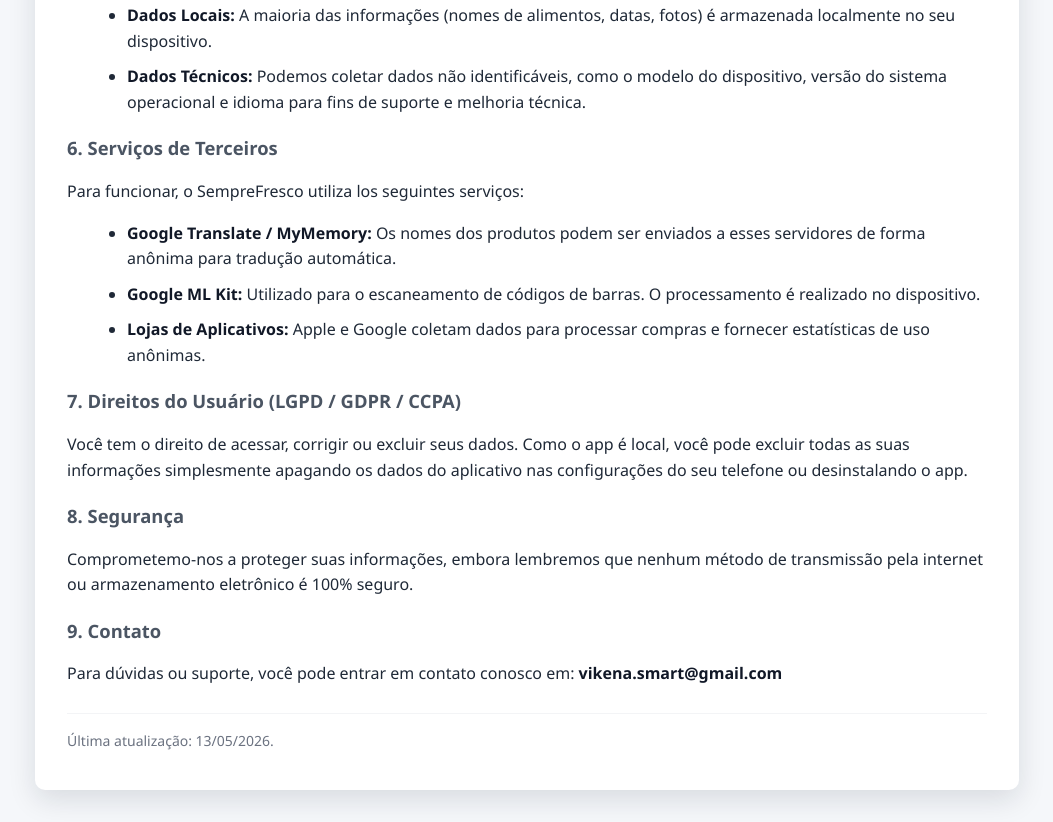
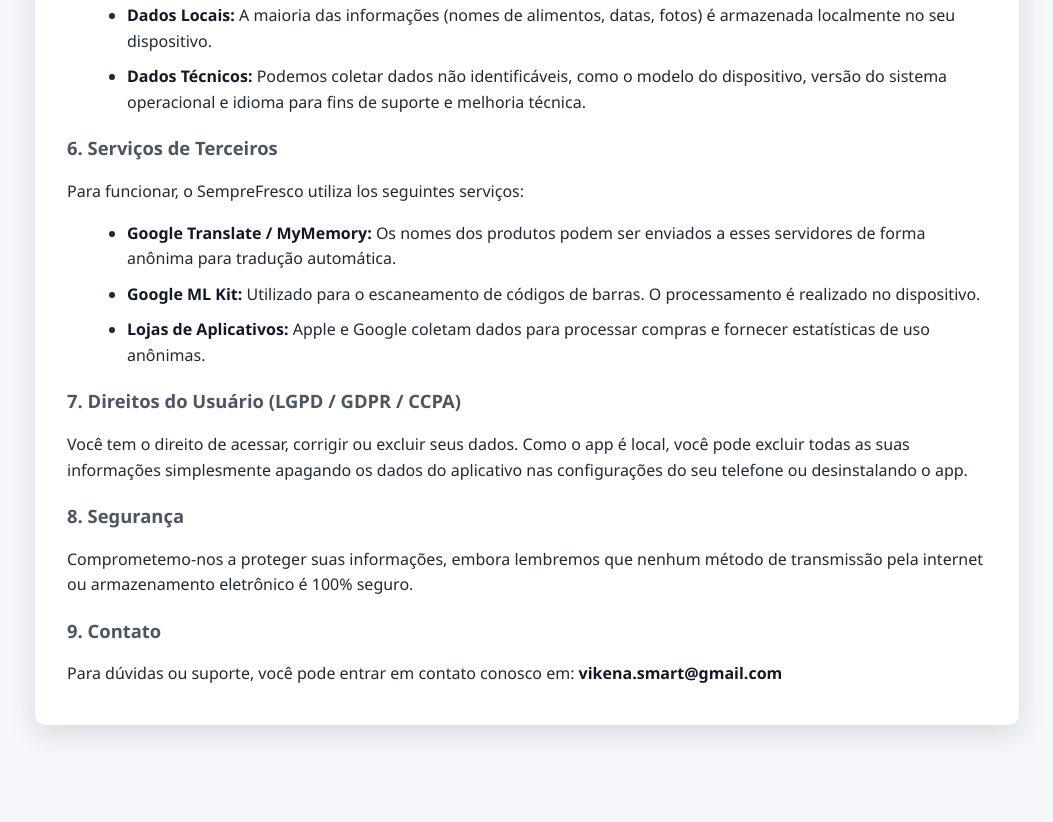
Before and after one commit to supervic1123/SempreFresco, a plain HTML site: page index.html in a window 1280 px wide. Shown: the part 1224-2046 px from the top of the page, without its empty margins (113-1166 px from the left). After the commit the page ends 1981 px from the top, so only its background shows below. Drawn offline with Linux system fonts and the light colour scheme.

Commit message:
Update index.html

```diff
--- a/index.html
+++ b/index.html
@@ -84,7 +84,8 @@
     <p>O <strong>SempreFresco</strong> é uma ferramenta para a gestão de inventário de alimentos e prevenção de
       desperdício. O aplicativo organiza as informações inseridas pelo usuário (datas, nomes, fotos). O SempreFresco
       <strong>NÃO</strong> garante a segurança alimentar ou o estado real dos alimentos; o usuário é o único responsável
-      por verificar se um produto é adequado para o consumo por meio de inspeção física (odor, aparência, tato).</p>
+      por verificar se um produto é adequado para o consumo por meio de inspeção física (odor, aparência, tato).
+    </p>
 
     <h3>2. Modelos de Uso e Licença</h3>
     <ul>
@@ -143,7 +144,6 @@
     <h3>9. Contato</h3>
     <p>Para dúvidas ou suporte, você pode entrar em contato conosco em: <strong>vikena.smart@gmail.com</strong></p>
 
-    <p class="small">Última atualização: 13/05/2026.</p>
   </div>
 </body>
 
```
